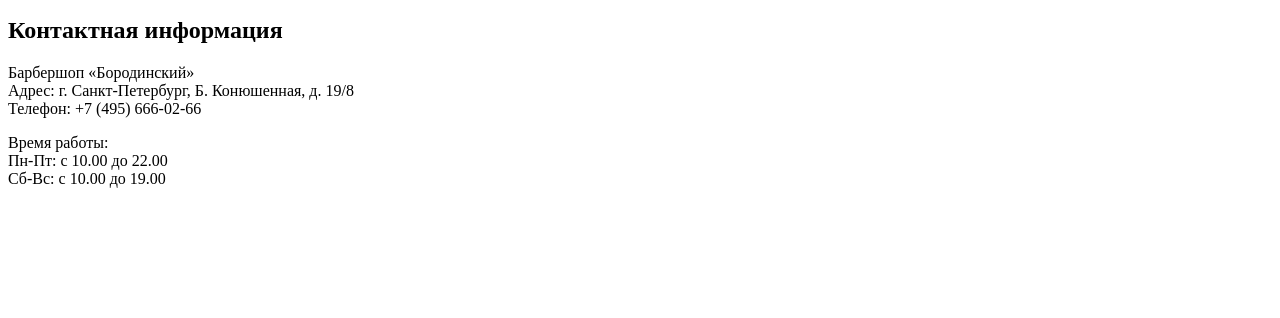
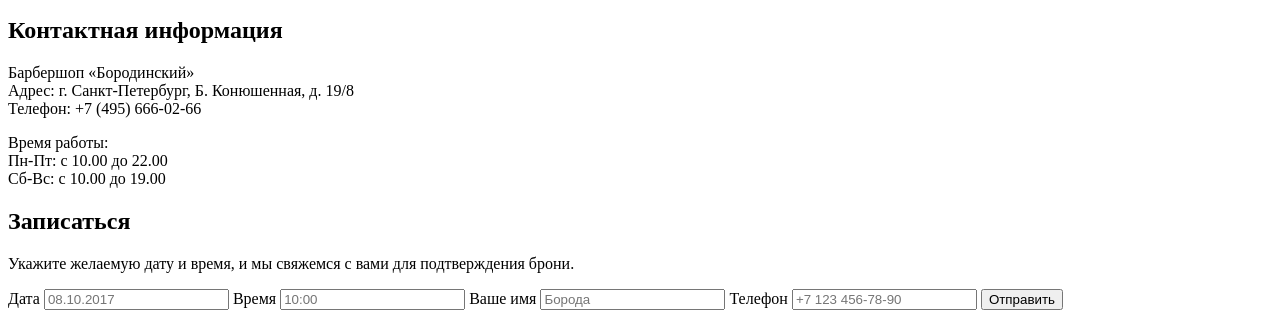
Before and after one commit to petitechatte/209725-barbershop-1, a plain HTML site: page index.html in a window 1280 px wide. Shown: the part 860-1178 px from the top of the page. Before the commit the page ends 1064 px from the top, so only its background shows below. Drawn offline with Linux system fonts and the light colour scheme.

Commit message:
Разметила блок контактов и форму записи

```diff
--- a/index.html
+++ b/index.html
@@ -94,6 +94,26 @@
         Пн-Пт: с&nbsp;10.00 до&nbsp;22.00<br>
         Сб-Вс: с&nbsp;10.00 до&nbsp;19.00</p>
       </section>
+
+      <section class="appointment">
+        <h2>Записаться</h2>
+        <p class="appointment-info">Укажите желаемую дату и&nbsp;время, и&nbsp;мы&nbsp;свяжемся с&nbsp;вами для подтверждения брони.</p>
+        <form class="appointment-form" action="https://echo.htmlacademy.ru" method="post">
+          <label>Дата
+            <input type="text" name="date" placeholder="08.10.2017">
+          </label>
+          <label>Время
+            <input type="text" name="time" placeholder="10:00">
+          </label>
+          <label>Ваше имя
+            <input type="text" name="name" placeholder="Борода">
+          </label>
+          <label>Телефон
+            <input type="tel" name="phone" placeholder="+7 123 456-78-90">
+          </label>
+          <button class="btn btn-submit" type="submit">Отправить</button>
+        </form>
+      </section>
     </main>
   </body>
 </html>
```
